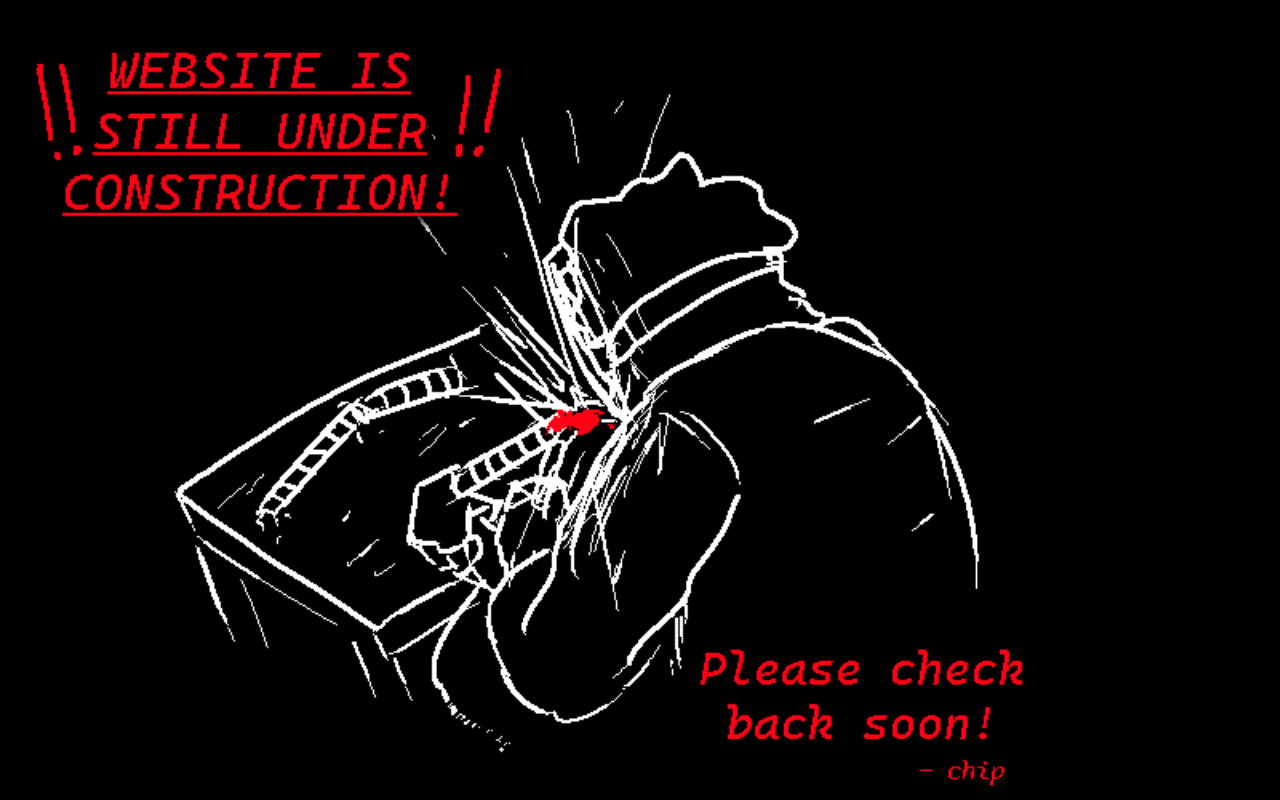
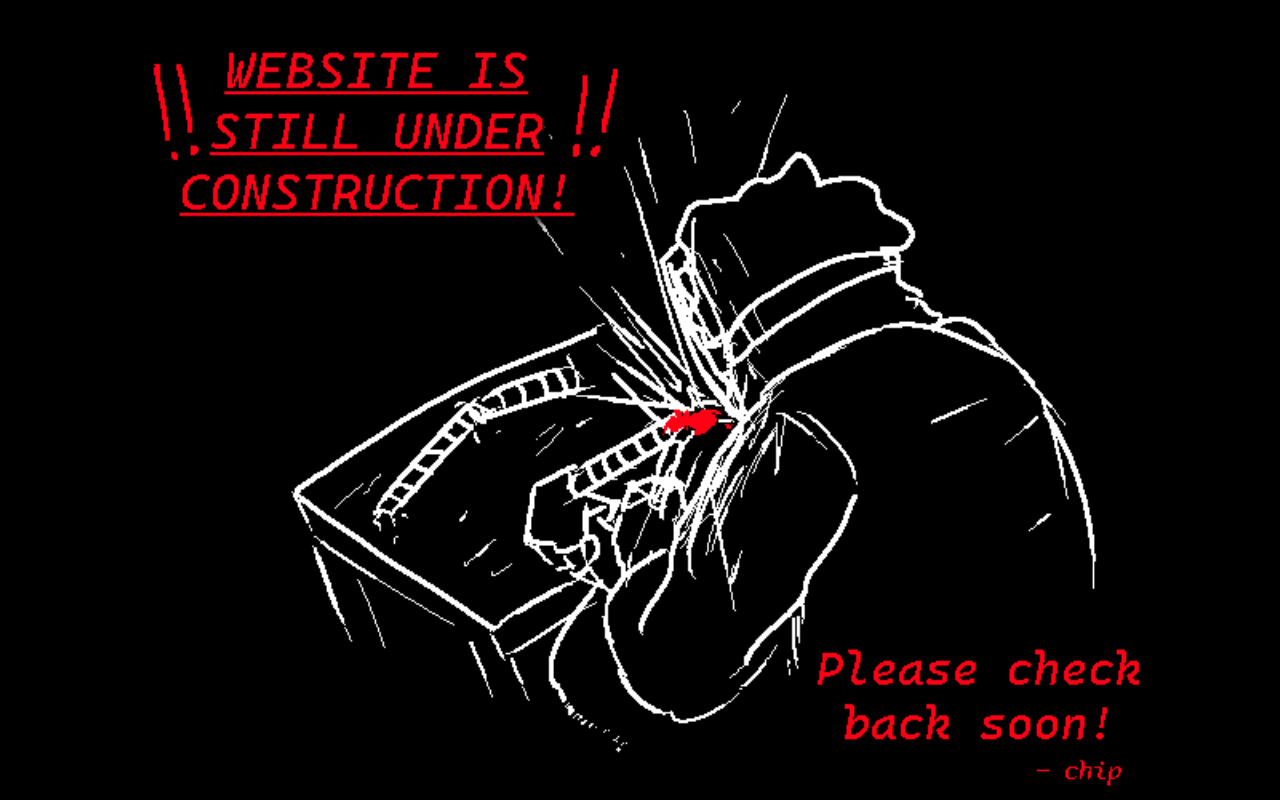
Before and after one commit to gracefulTenacity/caromation, a plain HTML site: page maintenance.html in a window 1280 px wide. Drawn offline with Linux system fonts and the light colour scheme.

Commit message:
Update maintenance.html

```diff
--- a/maintenance.html
+++ b/maintenance.html
@@ -3,14 +3,15 @@
     <title>CAROMATION - Under Construction</title>
   </head>
   <body>
-    <img src="./underconstruction.png" id="maintenanceimage">
+    <center>
+      <img src="./underconstruction.png" id="maintenanceimage">
+    </center>
     <style>
       html, body {
         margin: 0;
         background-color: #000000;
       }
       #maintenanceimage {
-        margin: 0 auto;
         height: 100%;
       }
     </style>
```
